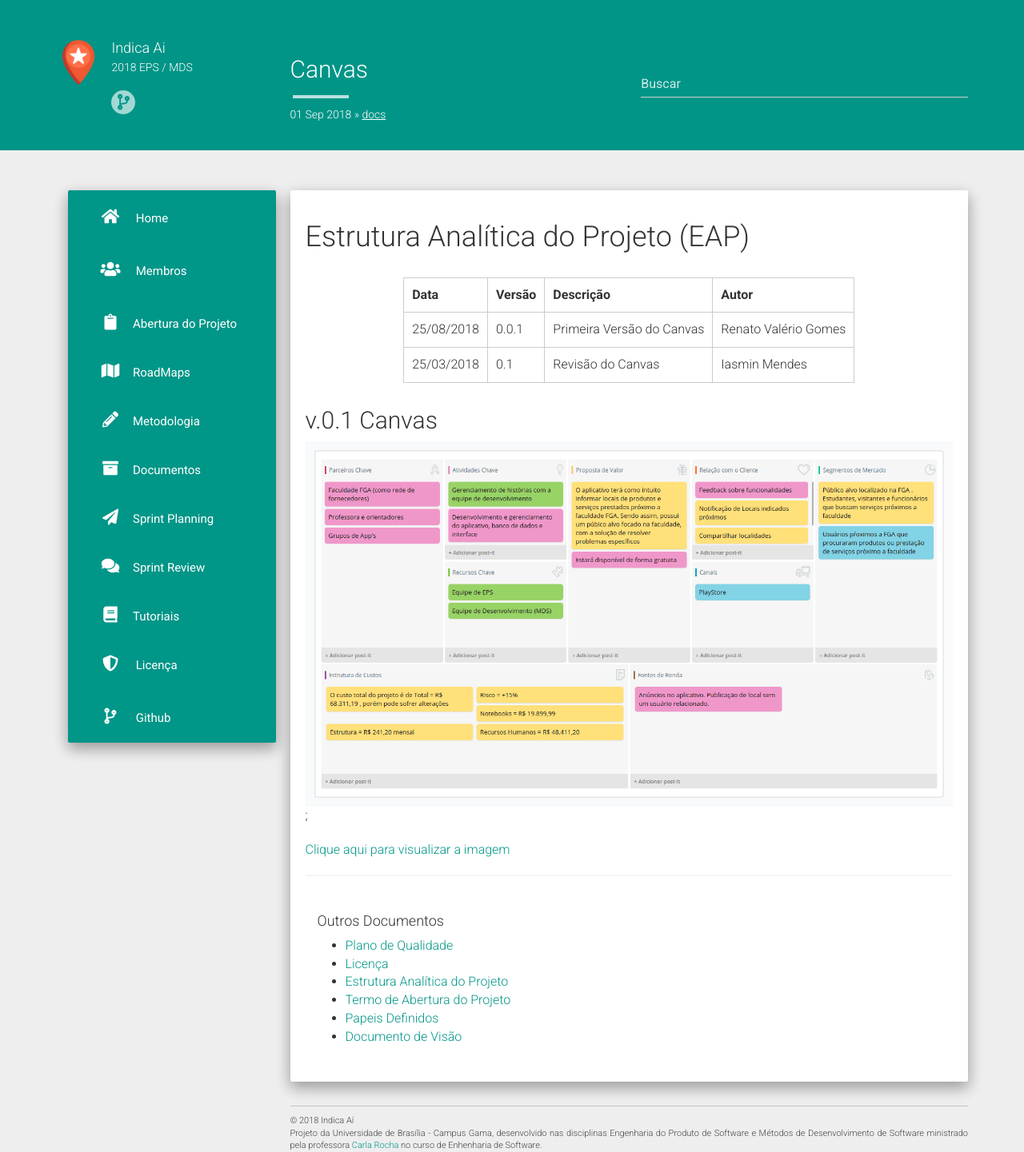
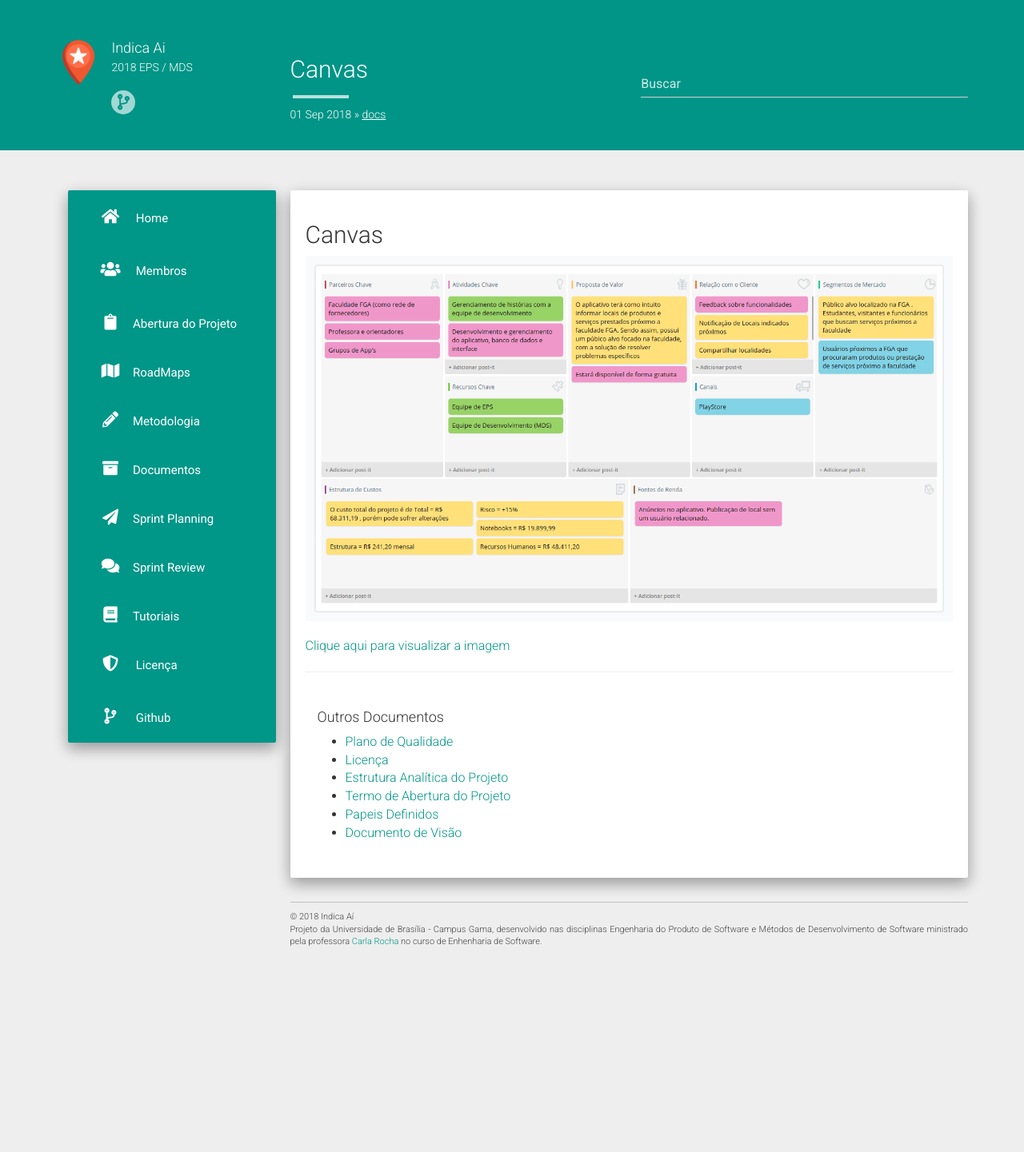
Before and after one commit to fga-eps-mds/2018.2-IndicaAi, a Jekyll site: the page built from docs/_posts/2018-09-01-canvas.md, in a window 1280 px wide. Shown: the whole page at 80% size. Built offline with Jekyll 4.4.1, drawn with Linux system fonts in a browser that asks for light colours; nearby versions of some CDN libraries; comment, search, counter and statistics services are not loaded; after the commit the page ends 1186 px from its top, so only the background shows below that.

Commit message:
#37 modify canvas

```diff
--- a/docs/_config.yml
+++ b/docs/_config.yml
@@ -5,8 +5,8 @@ logo: /assets/logo.png
 github: https://github.com/fga-eps-mds/2018.2-IndicaAi
 about: 2018 EPS / MDS
 
-# baseurl: ""
-baseurl: "https://fga-eps-mds.github.io/2018.2-IndicaAi/"
+baseurl: ""
+#baseurl: "https://fga-eps-mds.github.io/2018.2-IndicaAi/"
 url: "https://fga-eps-mds.github.io/2018.2-IndicaAi/"
 
 allowsearch: true
--- a/docs/_data/urls.json
+++ b/docs/_data/urls.json
@@ -23,6 +23,11 @@
         {
           "text": "EAP",
           "url": "/docs/2018/08/27/eap.html",
+          "icon": "fa-angle-right"
+        },
+        {
+          "text": "Canvas",
+          "url": "/docs/2018/09/01/canvas.html",
           "icon": "fa-angle-right"
         }
     ]
--- a/docs/_posts/2018-09-01-canvas.md
+++ b/docs/_posts/2018-09-01-canvas.md
@@ -5,15 +5,8 @@ date:   2018-09-01 22:15:39
 categories: docs
 ---
 
-# Estrutura Analítica do Projeto (EAP)
+## Canvas
 
-| Data | Versão | Descrição | Autor |
-|----|------|---------|-----|
-|25/08/2018|0.0.1|Primeira Versão do Canvas|Renato Valério Gomes|
-|25/03/2018|0.1|Revisão do Canvas|Iasmin Mendes|
+![Canvas]({{site.baseurl}}/assets/canvas.png)
 
-## v.0.1 Canvas
-
-![Canvas](/assets/canvas.png);
-
-[Clique aqui para visualizar a imagem](https://www.sebraecanvas.com/#/dashboard/meus-canvas/335395)
+[Clique aqui para visualizar a imagem]({{site.baseurl}}/assets/canvas.png)
```
